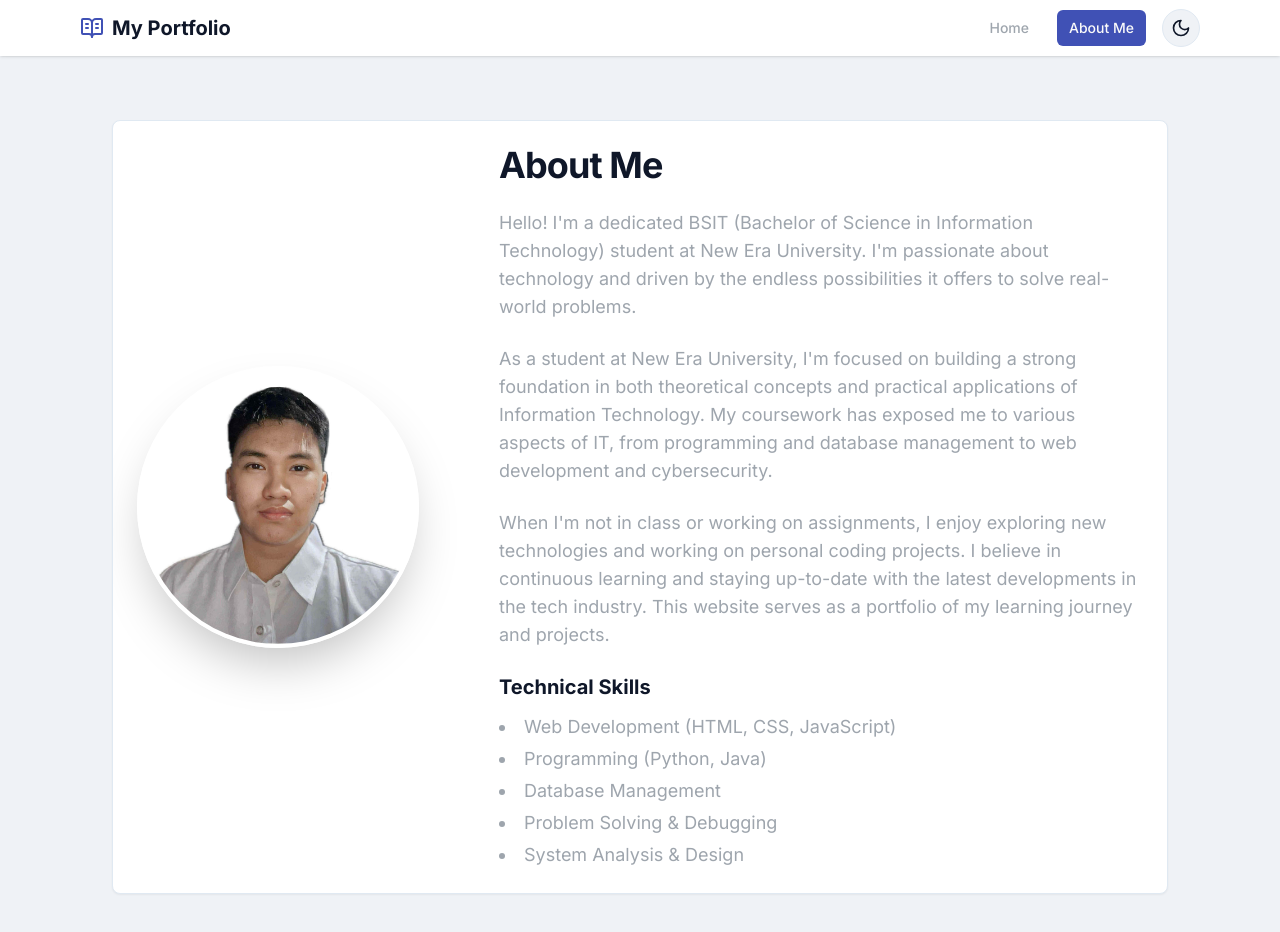
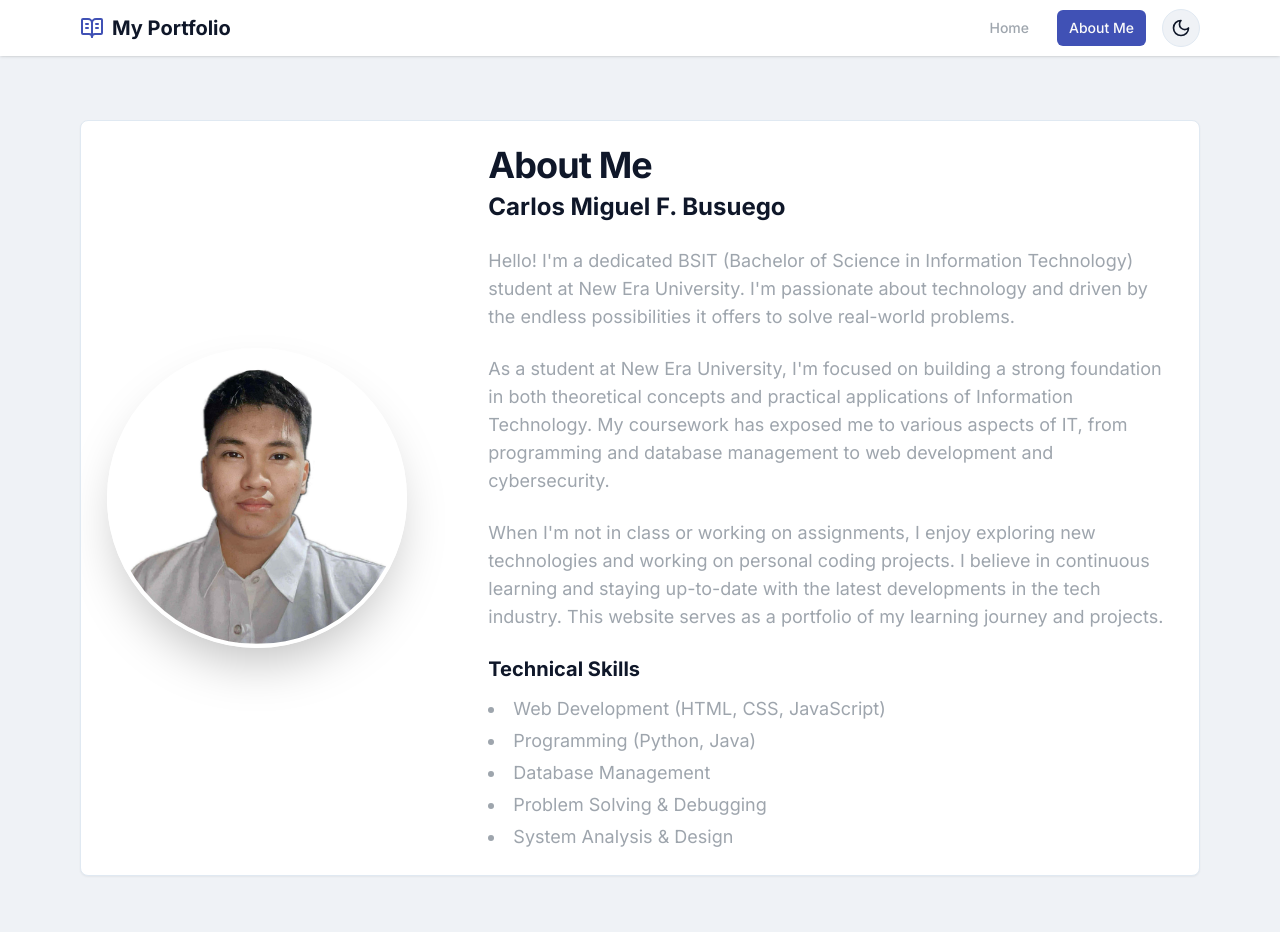
Before and after one commit to mrsltycrml/IAS-Project, a Next.js app: page /about in a window 1280 px wide. Shown: the top 932 px of the page. Built offline with nearby package versions, Linux system fonts and the light colour scheme.

Commit message:
Fix layout conflicts between page containers and layout wrapper

```diff
--- a/src/app/about/page.tsx
+++ b/src/app/about/page.tsx
@@ -6,7 +6,7 @@ export default function AboutPage() {
   const userProfileImage = PlaceHolderImages.find((img) => img.id === 'user-profile');
 
   return (
-    <div className="container mx-auto px-4 sm:px-6 lg:px-8 py-12 md:py-16 animate-in fade-in-0 duration-700">
+    <div className="py-12 md:py-16 animate-in fade-in-0 duration-700">
       <Card className="overflow-hidden">
         <div className="md:grid md:grid-cols-3 md:gap-8">
           <div className="md:col-span-1 p-6 flex justify-center items-center">
@@ -26,6 +26,9 @@ export default function AboutPage() {
               <CardTitle className="text-4xl font-bold tracking-tight">
                 About Me
               </CardTitle>
+              <h2 className="text-2xl font-semibold text-foreground mt-2">
+                Carlos Miguel F. Busuego
+              </h2>
             </CardHeader>
             <CardContent className="space-y-6 text-lg text-muted-foreground">
               <p>
--- a/src/app/page.tsx
+++ b/src/app/page.tsx
@@ -19,7 +19,7 @@ export default function Home() {
   );
 
   return (
-    <div className="container mx-auto px-4 sm:px-6 lg:px-8 py-8 md:py-12 animate-in fade-in-0 duration-700">
+    <div className="py-8 md:py-12 animate-in fade-in-0 duration-700">
       <section className="flex flex-col md:flex-row items-center gap-8 mb-12 md:mb-16">
         {userAvatar && (
           <Image
```
